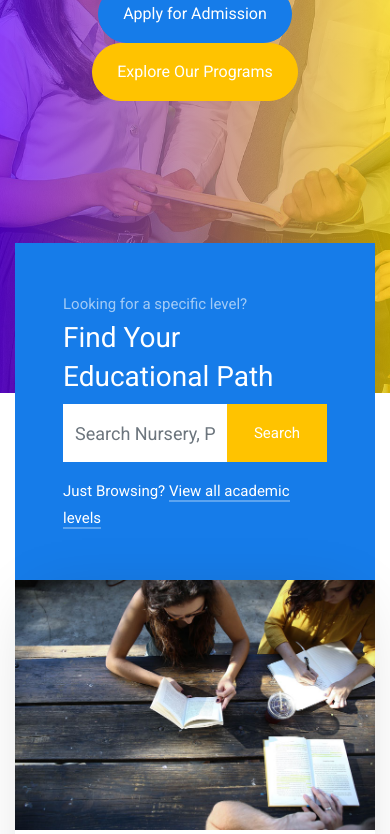
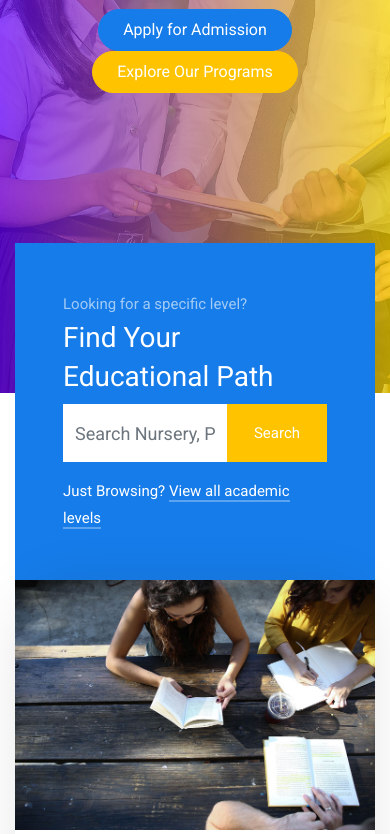
Before and after one commit to Cephas-Musa/G.S-Bon-berger-Kantana, a plain HTML site: page index.html in a window 390 px wide. Shown: the part 441-1275 px from the top of the page. Drawn offline with Linux system fonts and the light colour scheme; some packages are replaced by stand-ins of ours; no server answers; files whose address does not match are found by name.

Commit message:
buttons responsive

```diff
--- a/index.html
+++ b/index.html
@@ -36,7 +36,7 @@
         G.S Bon BERGER <br /><small> / Kantana</small></a>
       <button class="navbar-toggler" type="button" data-toggle="collapse" data-target="#ftco-nav"
         aria-controls="ftco-nav" aria-expanded="false" aria-label="Toggle navigation">
-        <span class="oi oi-menu"></span> Menu
+        <span class="oi oi-menu"></span>
       </button>
 
       <div class="collapse navbar-collapse" id="ftco-nav">
@@ -79,10 +79,10 @@
           <h1 class="mb-4">
             Building Character, Knowledge and Excellence for the Future
           </h1>
-          <p>
-            <a href="#" class="btn btn-primary px-4 py-3">Apply for Admission</a>
-            <a href="#" class="btn btn-secondary px-4 py-3">Explore Our Programs</a>
-          </p>
+          <div class="flex flex-col items-center gap-4 md:flex-row md:gap-0">
+            <a href="#" class="btn btn-primary px-4 py-2">Apply for Admission</a>
+            <a href="#" class="btn btn-secondary px-4 py-2">Explore Our Programs</a>
+          </div>
         </div>
       </div>
     </div>
@@ -195,8 +195,7 @@
             Groupe Scolaire Bon Berger Kanzana – Shaping Responsible Leaders
           </h2>
           <div class="video d-flex justify-content-center">
-            <a href="#"
-              class="button popup-vimeo d-flex justify-content-center align-items-center"><span
+            <a href="#" class="button popup-vimeo d-flex justify-content-center align-items-center"><span
                 class="ion-ios-play"></span></a>
           </div>
         </div>
```
